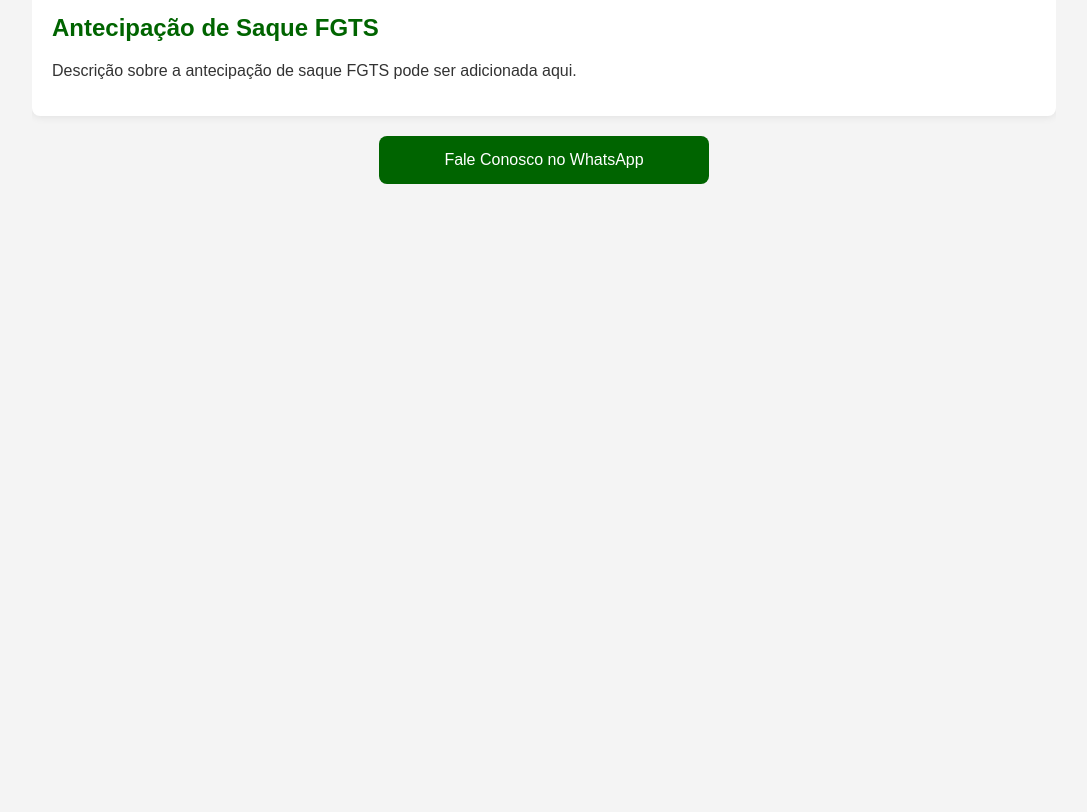
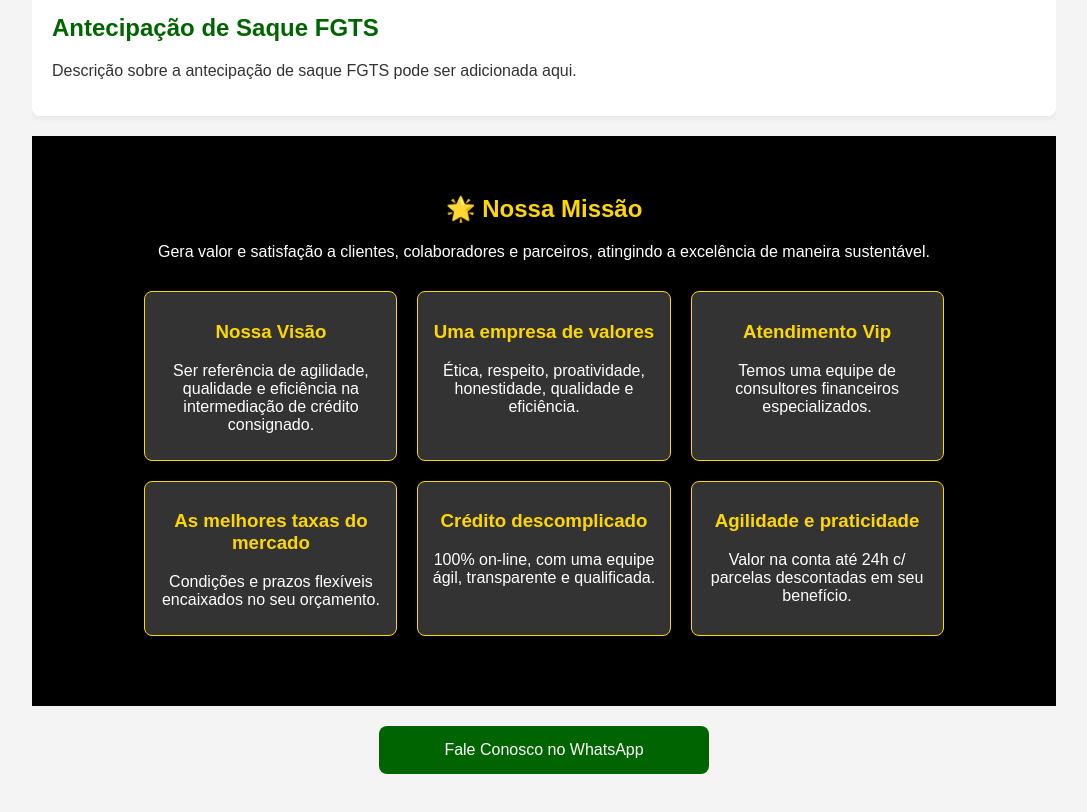
Before and after one commit to ICREDITAR/Icreditar, a plain HTML site: page index.html in a window 1280 px wide. Shown: the part 380-1192 px from the top of the page, without its empty margins (96-1183 px from the left). Before the commit the page ends 800 px from the top, so only its background shows below. Drawn offline with Linux system fonts and the light colour scheme.

Commit message:
Update index.html

```diff
--- a/index.html
+++ b/index.html
@@ -26,7 +26,7 @@
         h1, h2 {
             color: #006400;
         }
-        .product {
+        .product, .about, .mission {
             background: white;
             padding: 20px;
             margin-bottom: 20px;
@@ -48,6 +48,40 @@
         .cta-button:hover {
             background-color: #004d00;
         }
+        .mission-section {
+            background-color: #000;
+            color: #fff;
+            padding: 40px 0;
+            text-align: center;
+        }
+        .mission-section h2 {
+            color: #ffd700;
+        }
+        .mission-section .container {
+            display: flex;
+            flex-wrap: wrap;
+            justify-content: space-around;
+        }
+        .mission-section .container div {
+            flex: 1;
+            min-width: 200px;
+            margin: 10px;
+            padding: 10px;
+            border: 1px solid #ffd700;
+            border-radius: 8px;
+            background-color: #333;
+        }
+        .mission-section .container div img {
+            max-width: 100%;
+            height: auto;
+            border-radius: 8px;
+        }
+        .mission-section .container div h3 {
+            color: #ffd700;
+        }
+        .mission-section .container div p {
+            color: #fff;
+        }
     </style>
 </head>
 <body>
@@ -64,6 +98,36 @@
             <h2>Antecipação de Saque FGTS</h2>
             <p>Descrição sobre a antecipação de saque FGTS pode ser adicionada aqui.</p>
         </div>
+        <div class="mission-section">
+            <h2>🌟 Nossa Missão</h2>
+            <p>Gera valor e satisfação a clientes, colaboradores e parceiros, atingindo a excelência de maneira sustentável.</p>
+            <div class="container">
+                <div>
+                    <h3>Nossa Visão</h3>
+                    <p>Ser referência de agilidade, qualidade e eficiência na intermediação de crédito consignado.</p>
+                </div>
+                <div>
+                    <h3>Uma empresa de valores</h3>
+                    <p>Ética, respeito, proatividade, honestidade, qualidade e eficiência.</p>
+                </div>
+                <div>
+                    <h3>Atendimento Vip</h3>
+                    <p>Temos uma equipe de consultores financeiros especializados.</p>
+                </div>
+                <div>
+                    <h3>As melhores taxas do mercado</h3>
+                    <p>Condições e prazos flexíveis encaixados no seu orçamento.</p>
+                </div>
+                <div>
+                    <h3>Crédito descomplicado</h3>
+                    <p>100% on-line, com uma equipe ágil, transparente e qualificada.</p>
+                </div>
+                <div>
+                    <h3>Agilidade e praticidade</h3>
+                    <p>Valor na conta até 24h c/ parcelas descontadas em seu benefício.</p>
+                </div>
+            </div>
+        </div>
         <a href="https://wa.me/15096991671641" class="cta-button">Fale Conosco no WhatsApp</a>
     </div>
 </body>
```
